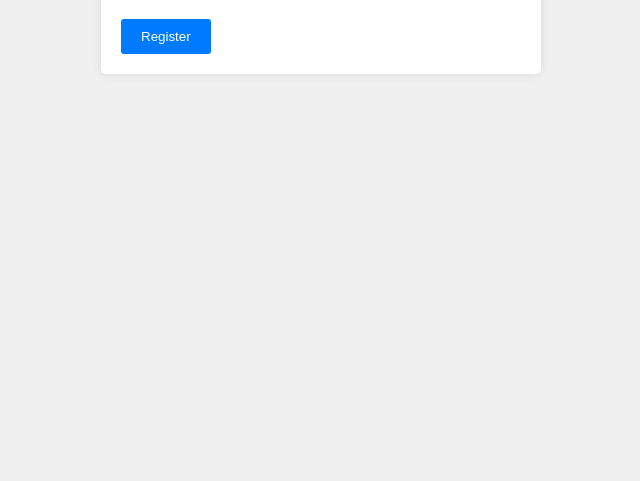
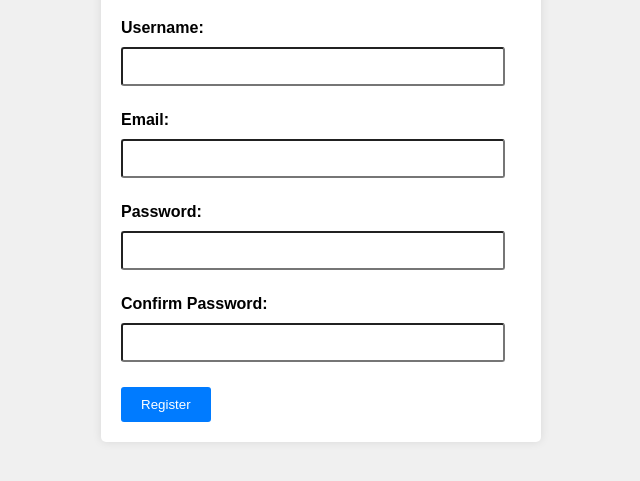
Before and after one commit to MelGladden/Form-Validation, a plain HTML site: page index.html in a window 1280 px wide. Shown: the part 81-562 px from the top of the page, without its empty margins (319-959 px from the left). Drawn offline with Linux system fonts and the light colour scheme.

Commit message:
Update index.html

```diff
--- a/index.html
+++ b/index.html
@@ -8,10 +8,24 @@
 </head>
 <body>
   <div class="container">
-<h1>Registration Form</h1>
+    <h1 class="form-title">Registration Form</h1>
     <form id="registration-form" action="#" method="post">
-<!-- Form fields -->
-<!-- ... -->
+      <div class="form-group">
+        <label for="username">Username:</label>
+        <input type="text" id="username" name="username" required>
+      </div>
+      <div class="form-group">
+        <label for="email">Email:</label>
+        <input type="email" id="email" name="email" required>
+      </div>
+      <div class="form-group">
+        <label for="password">Password:</label>
+        <input type="password" id="password" name="password" required>
+      </div>
+      <div class="form-group">
+        <label for="confirm-password">Confirm Password:</label>
+        <input type="password" id="confirm-password" name="confirm-password" required>
+      </div>
       <button type="submit">Register</button>
     </form>
   </div>
```
Lines whose indentation alone changed are shown as unchanged.
